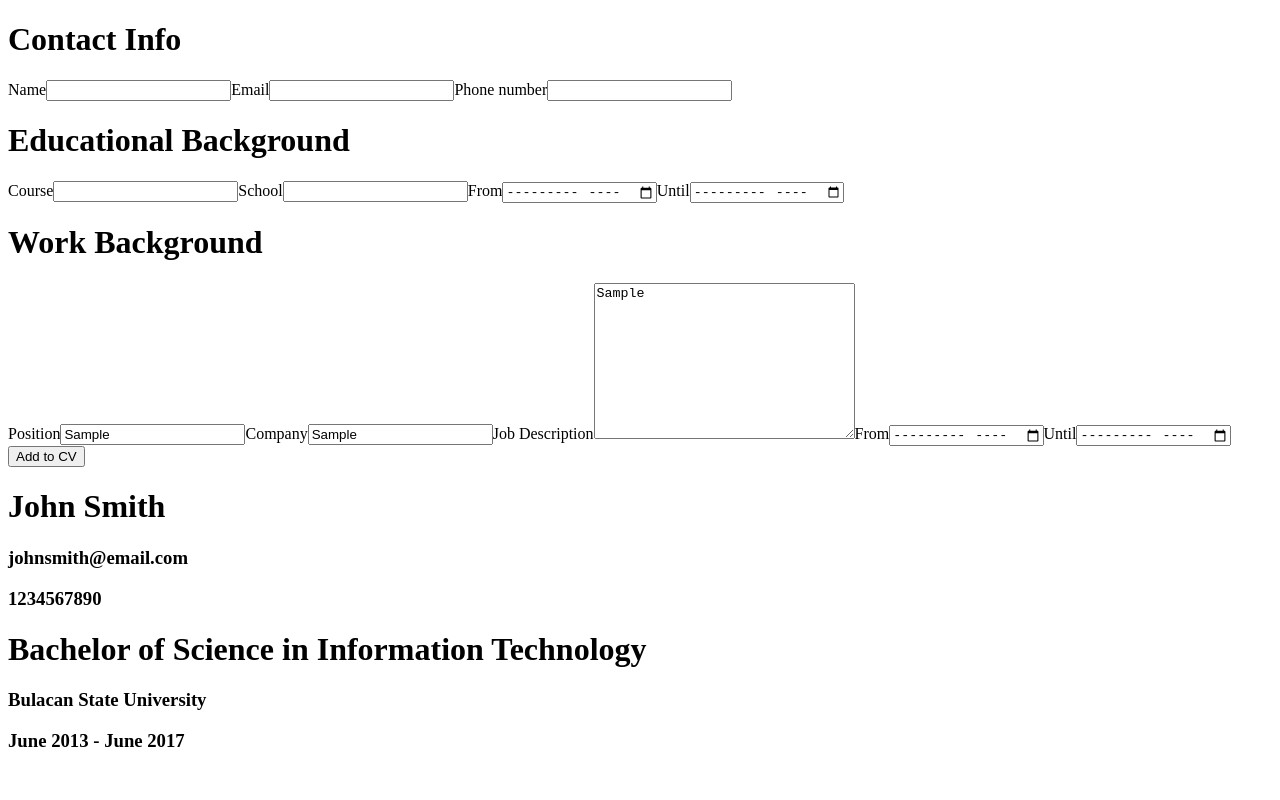
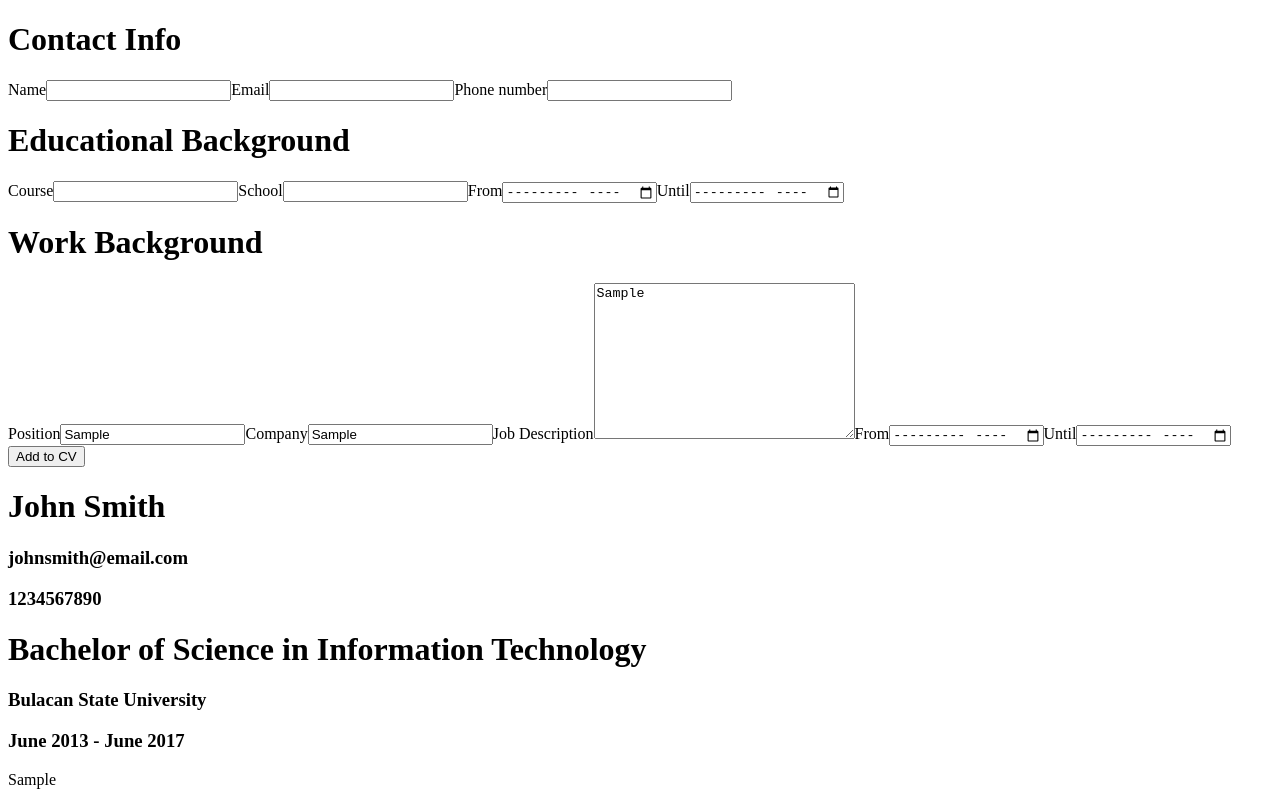
Before and after one commit to renzosayo/odin-react-cv-app, a React (Vite) app: page / in a window 1280 px wide. Both pictures are taken after typing "Sample", "Sample", "Sample" into the empty fields and a click on the button "Add to CV". Built offline with nearby package versions, Linux system fonts and the light colour scheme.

Commit message:
Finish add work functionality

```diff
--- a/src/components/App.jsx
+++ b/src/components/App.jsx
@@ -21,6 +21,11 @@ function App() {
     workStartDate: "February 2019",
     workEndDate: "May 2023",
   });
+  const [workList, setWorkList] = useState([]);
+
+  const handleClickAddWork = () => {
+    setWorkList((prev) => [...prev, workBackground]);
+  };
 
   const handleChangeName = (e) => {
     setName(e.target.value);
@@ -86,6 +91,7 @@ function App() {
       <Work
         setWorkBackground={setWorkBackground}
         dateFormatter={dateFormatter}
+        onClick={handleClickAddWork}
       />
       <CVMain
         name={name}
@@ -96,6 +102,7 @@ function App() {
         startDate={startDate}
         endDate={endDate}
         workBackground={workBackground}
+        workList={workList}
       />
     </>
   );
--- a/src/components/CVMain.jsx
+++ b/src/components/CVMain.jsx
@@ -6,8 +6,10 @@ export default function CVMain({
   course,
   startDate,
   endDate,
+  workList,
 }) {
   return (
+    // todo: create element with map
     <>
       <div className="contact-info">
         <h1>{name}</h1>
@@ -21,6 +23,13 @@ export default function CVMain({
           {startDate} - {endDate}
         </h3>
       </div>
+      {workList.map((work) => {
+        return (
+          <>
+            <div key={work.position}>{work.position}</div>
+          </>
+        );
+      })}
     </>
   );
 }
--- a/src/components/Work.jsx
+++ b/src/components/Work.jsx
@@ -1,4 +1,4 @@
-export default function Work({ setWorkBackground, dateFormatter }) {
+export default function Work({ setWorkBackground, dateFormatter, onClick }) {
   return (
     <>
       <h1>Work Background</h1>
@@ -77,7 +77,9 @@ export default function Work({ setWorkBackground, dateFormatter }) {
             });
           }}
         />
-        <button className="add-work">Add to CV</button>
+        <button className="add-work" onClick={onClick}>
+          Add to CV
+        </button>
       </div>
     </>
   );
```
